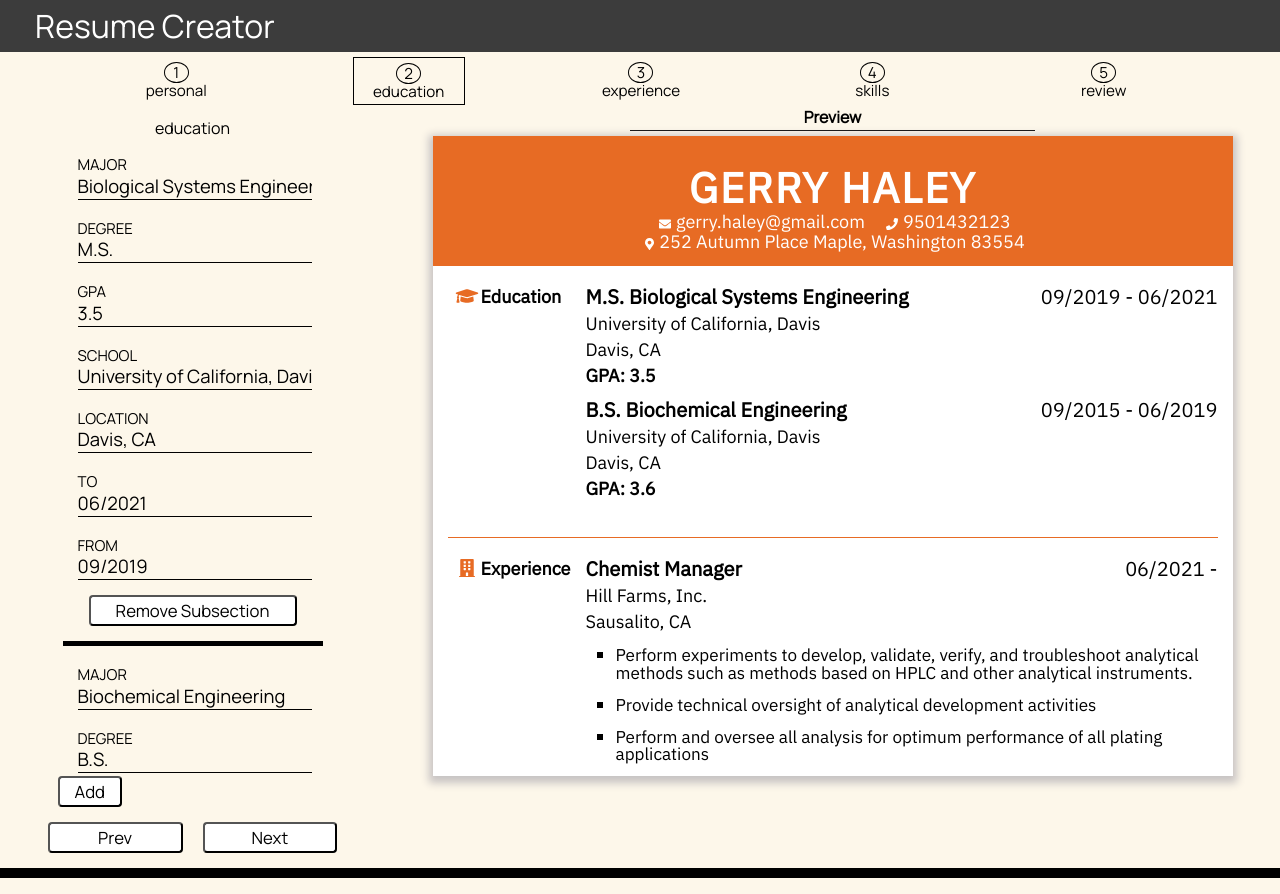
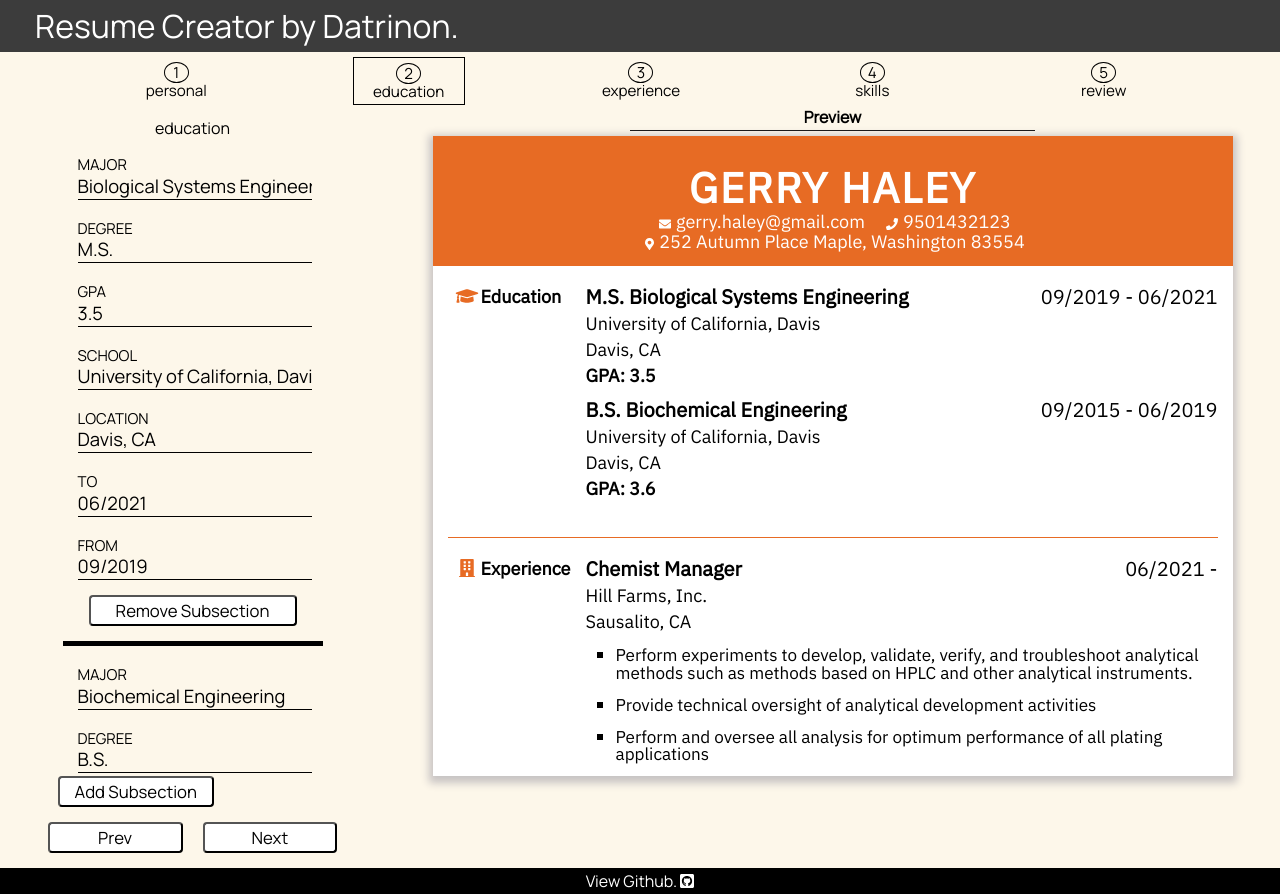
Before and after one commit to Datrinon/cv-maker, a React (Create React App) app: page / in a window 1280 px wide. Both pictures are taken after a click on the button "Next". Built offline with nearby package versions, Linux system fonts and the light colour scheme.

Commit message:
Add class names for logo and buttons on review section

```diff
--- a/public/index.html
+++ b/public/index.html
@@ -60,6 +60,8 @@
     -->
   </main>
   <footer class="footer">
+    View Github.
+    <i class="fab fa-github-square"></i>
   </footer>
 </body>
 
--- a/src/components/Form.js
+++ b/src/components/Form.js
@@ -271,7 +271,7 @@ function SectionWithSubsections(props) {
   }
 
   let AddSubsectionButton = () => (
-    <button type="button" onClick={addSubsection}>Add</button>
+    <button className="add-subsection" type="button" onClick={addSubsection}>Add Subsection</button>
   );
 
   return (
@@ -290,10 +290,10 @@ function FinishSection(props) {
 
   return (
     <div className="review-section section">
-      <h2>Ready to use your resume?</h2>
+      <h2 className="caption">Ready to use your resume?</h2>
       <div className="controls">
-        <button type="button" onClick={getPDF}>Save to PDF</button>
-        <button>Reset</button>
+        <button className="print" type="button" onClick={getPDF}>Save to PDF</button>
+        <button className="reset">Reset</button>
       </div>
     </div>
   )
--- a/src/components/Header.js
+++ b/src/components/Header.js
@@ -3,7 +3,7 @@ import "../styles/Header.css"
 function Header() {
   return (
     <header className="header">
-      <h1 className="logo">Resume Creator</h1>
+      <h1 className="logo">Resume Creator<span className="author"> by Datrinon.</span></h1>
     </header>
   );
 }
```
